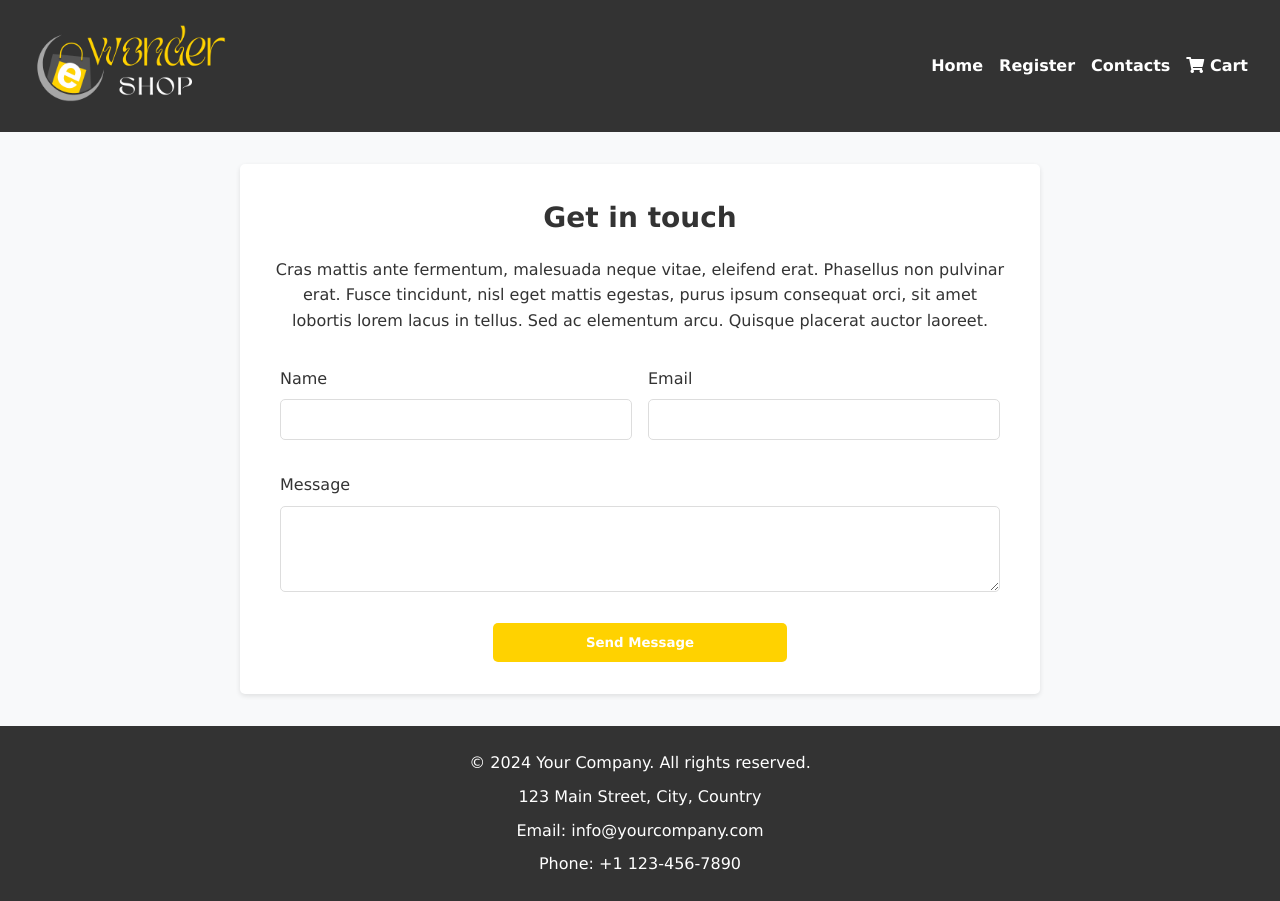
After one commit to Fedt2407/16_Online_Store, a Flask app: page /contacts in a window 1280 px wide. The commit adds this page. Run offline with Flask 3, Linux system fonts and the light colour scheme.

Commit message:
Contact form implemented

```diff
--- a/main.py
+++ b/main.py
@@ -43,5 +43,9 @@ def home():
     products = Product.query.all()
     return render_template('index.html', products=products)
 
+@app.route('/contacts')
+def contacts():
+    return render_template('contacts.html')
+
 if __name__ == '__main__':
     app.run(debug=True)
--- a/static/styles.css
+++ b/static/styles.css
@@ -108,7 +108,7 @@ nav a:hover {
 }
 
 .btn:hover {
-  background-color: #333;
+  background-color: #dedede;
 }
 
 /* Product Sections */
@@ -208,3 +208,72 @@ footer p {
     flex-direction: column;
   }
 }
+
+/* Contacts */
+.contact {
+  list-style: none;
+  padding: 0;
+  text-align: center;
+}
+
+.contact li {
+  margin-bottom: 0.5rem;
+}
+
+.contact .icon {
+  margin-right: 5px;
+}
+
+.inner {
+  max-width: 800px;
+  margin: 2rem auto;
+  padding: 2rem;
+  background: #fff;
+  border-radius: 5px;
+  box-shadow: 0 2px 5px rgba(0, 0, 0, 0.1);
+  display: flex;
+  flex-direction: column;
+  justify-content: center;
+}
+
+.inner .major {
+  font-size: 1.75rem;
+  margin-bottom: 1rem;
+  text-align: center;
+}
+
+.inner p {
+  font-size: 1rem;
+  margin-bottom: 1.5rem;
+  text-align: center;
+}
+
+form .fields {
+  display: flex;
+  flex-wrap: wrap;
+  justify-content: space-between;
+}
+
+form .field {
+  flex: 1;
+  margin-bottom: 1rem;
+  min-width: calc(50% - 10px);
+  padding: 0.5rem;
+}
+
+form .field label {
+  display: block;
+  margin-bottom: 0.5rem;
+}
+
+form .field input,
+form .field textarea {
+  width: 100%;
+  padding: 0.75rem;
+  border: 1px solid #ddd;
+  border-radius: 5px;
+}
+
+.inner .btn {
+  margin: 0 30%;
+}
--- /dev/null
+++ b/templates/contacts.html
@@ -0,0 +1,58 @@
+<!DOCTYPE html>
+<html lang="en">
+<head>
+    <meta charset="UTF-8" />
+    <meta name="viewport" content="width=device-width, initial-scale=1.0" />
+    <title>Custom ecommerce</title>
+    <link rel="stylesheet" href="{{ url_for('static', filename='styles.css') }}" />
+    <link rel="stylesheet" href="https://cdnjs.cloudflare.com/ajax/libs/font-awesome/5.15.3/css/all.min.css">
+  </head>
+  <body>
+    <header>
+    <img src="{{ url_for('static', filename='ws_logo.png') }}" alt="Logo"/>
+      <nav>
+        <ul>
+          <li><a href="{{ url_for('home') }}">Home</a></li>
+          <li><a href="#">Register</a></li>
+          <li><a href="{{ url_for('contacts') }}">Contacts</a></li>
+          <li><a href="#"><i class="fas fa-shopping-cart"></i> Cart</a></li>
+        </ul>
+        </ul>
+      </nav>
+    </header>
+
+    <div class="inner">
+        <h2 class="major">Get in touch</h2>
+        <p>
+          Cras mattis ante fermentum, malesuada neque vitae, eleifend erat. Phasellus
+          non pulvinar erat. Fusce tincidunt, nisl eget mattis egestas, purus ipsum
+          consequat orci, sit amet lobortis lorem lacus in tellus. Sed ac elementum
+          arcu. Quisque placerat auctor laoreet.
+        </p>
+        <form method="post" action="#">
+          <div class="fields">
+            <div class="field">
+              <label for="name">Name</label>
+              <input type="text" name="name" id="name" />
+            </div>
+            <div class="field">
+              <label for="email">Email</label>
+              <input type="email" name="email" id="email" />
+            </div>
+            <div class="field">
+              <label for="message">Message</label>
+              <textarea name="message" id="message" rows="4"></textarea>
+            </div>
+          </div>
+        </form>
+        <button type="submit" value="Send Message" class="btn">Send Message</button>
+      </div>
+
+    <footer>
+        <p>&copy; 2024 Your Company. All rights reserved.</p>
+        <p>123 Main Street, City, Country</p>
+        <p>Email: info@yourcompany.com</p>
+        <p>Phone: +1 123-456-7890</p>
+    </footer>
+  </body>
+</html>
--- a/templates/index.html
+++ b/templates/index.html
@@ -12,8 +12,9 @@
     <img src="{{ url_for('static', filename='ws_logo.png') }}" alt="Logo"/>
       <nav>
         <ul>
-          <li><a href="#">Home</a></li>
+          <li><a href="{{ url_for('home') }}">Home</a></li>
           <li><a href="#">Register</a></li>
+            <li><a href="{{ url_for('contacts') }}">Contacts</a></li>
           <li><a href="#"><i class="fas fa-shopping-cart"></i> Cart</a></li>
         </ul>
         </ul>
```
